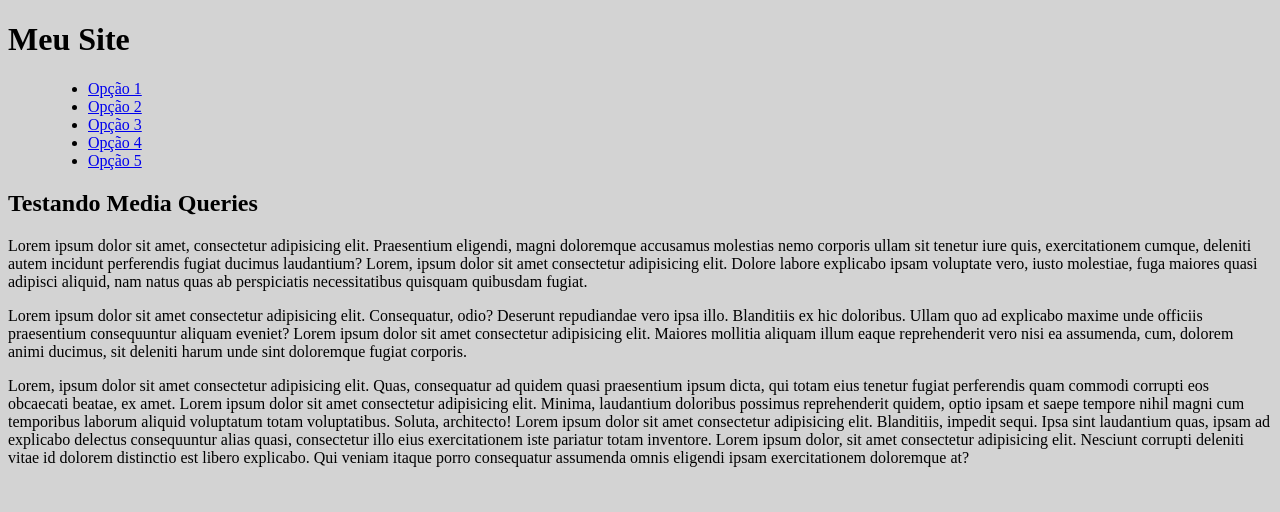
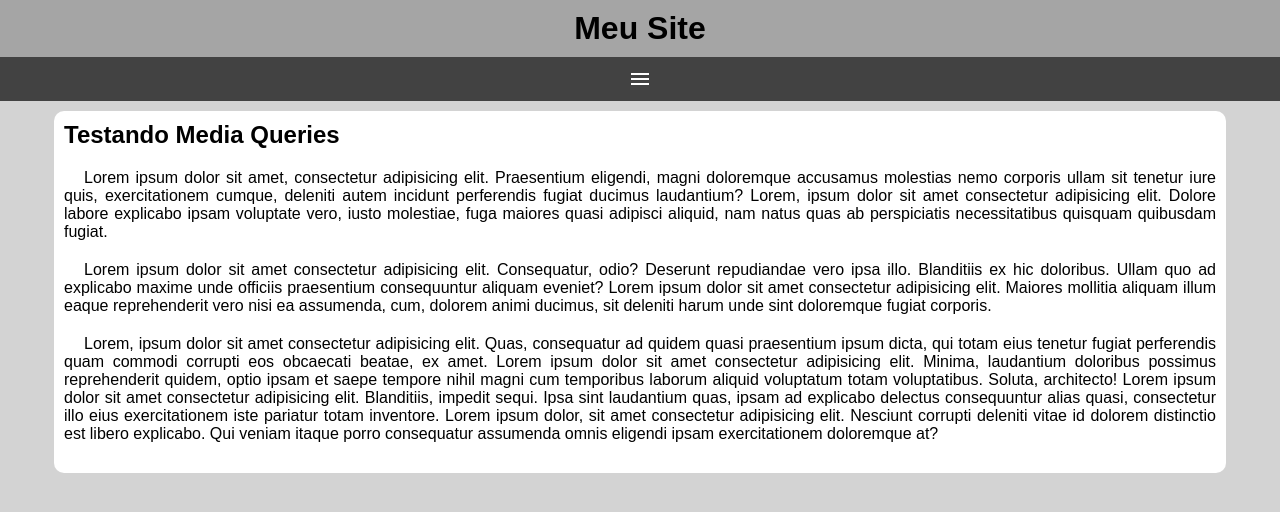
Before and after one commit to JoaovmSantos/html-css, a plain HTML site: page exercicios/ex026/mq005/index.html in a window 1280 px wide. Drawn offline with nearby package versions, Linux system fonts and the light colour scheme.

Commit message:
criei o estilo do menu

```diff
--- a/exercicios/ex026/mq005/estilos/style.css
+++ b/exercicios/ex026/mq005/estilos/style.css
@@ -1,5 +1,76 @@
 @charset "UTF-8";
+
+*{
+    font-family: Arial, Helvetica, sans-serif;
+    margin: 0px;
+    padding: 0px;
+}
 
 body, html{
     background-color: lightgray;
 }
+
+header{
+    background-color: rgb(165, 165, 165);
+}
+
+header >h1{
+    padding: 10px;
+    text-align: center;
+}
+
+span#burguer{
+    background-color: rgb(66, 66, 66);
+    display: block;
+    color: white;
+    text-align: center;
+    padding: 10px;
+    cursor: pointer;
+}
+
+span#burguer:hover{
+    background-color: white;
+    color: black;
+}
+
+menu{
+    display: none;
+}
+
+menu > ul{
+    list-style-type: none;
+}
+
+menu > ul > li > a{
+    display: block;
+    padding: 10px;
+    text-decoration: none;
+    text-align: center;
+    background-color: rgb(77, 77, 77);
+    color: white;
+    border-top: 2px solid gray;
+}
+
+menu > ul > li > a:hover{
+    background-color: gray;
+}
+
+main{
+    width: 90vw;
+    background-color: white;
+    margin: auto;
+    margin-top: 10px;
+    padding: 10px;
+    border-radius: 10px;
+}
+
+article > h2{
+    padding-bottom: 20px;
+}
+
+article > p{
+    text-align: justify;
+    text-indent: 20px;
+    margin-bottom: 20px;
+
+}
--- a/exercicios/ex026/mq005/index.html
+++ b/exercicios/ex026/mq005/index.html
@@ -5,13 +5,26 @@
     <meta http-equiv="X-UA-Compatible" content="IE=edge">
     <meta name="viewport" content="width=device-width, initial-scale=1.0">
     <title>Media Query</title>
+    <link rel="stylesheet" href="https://fonts.googleapis.com/css2?family=Material+Symbols+Outlined:opsz,wght,FILL,GRAD@48,400,0,0" />
     <link rel="stylesheet" href="estilos/style.css">
+    <script>
+        function clickMenu(){
+            if(itens.style.display == 'block'){
+                itens.style.display = 'none'
+            }else{
+                itens.style.display = 'block'
+            }
+        }
+    </script>
 </head>
 <body>
 
     <header>
         <h1>Meu Site</h1>
-        <menu>
+        <span id="burguer" class="material-symbols-outlined" onclick="clickMenu()">
+            menu
+            </span>
+        <menu id="itens">
             <ul>
                 <li><a href="#">Opção 1</a></li>
                 <li><a href="#">Opção 2</a></li>
```
